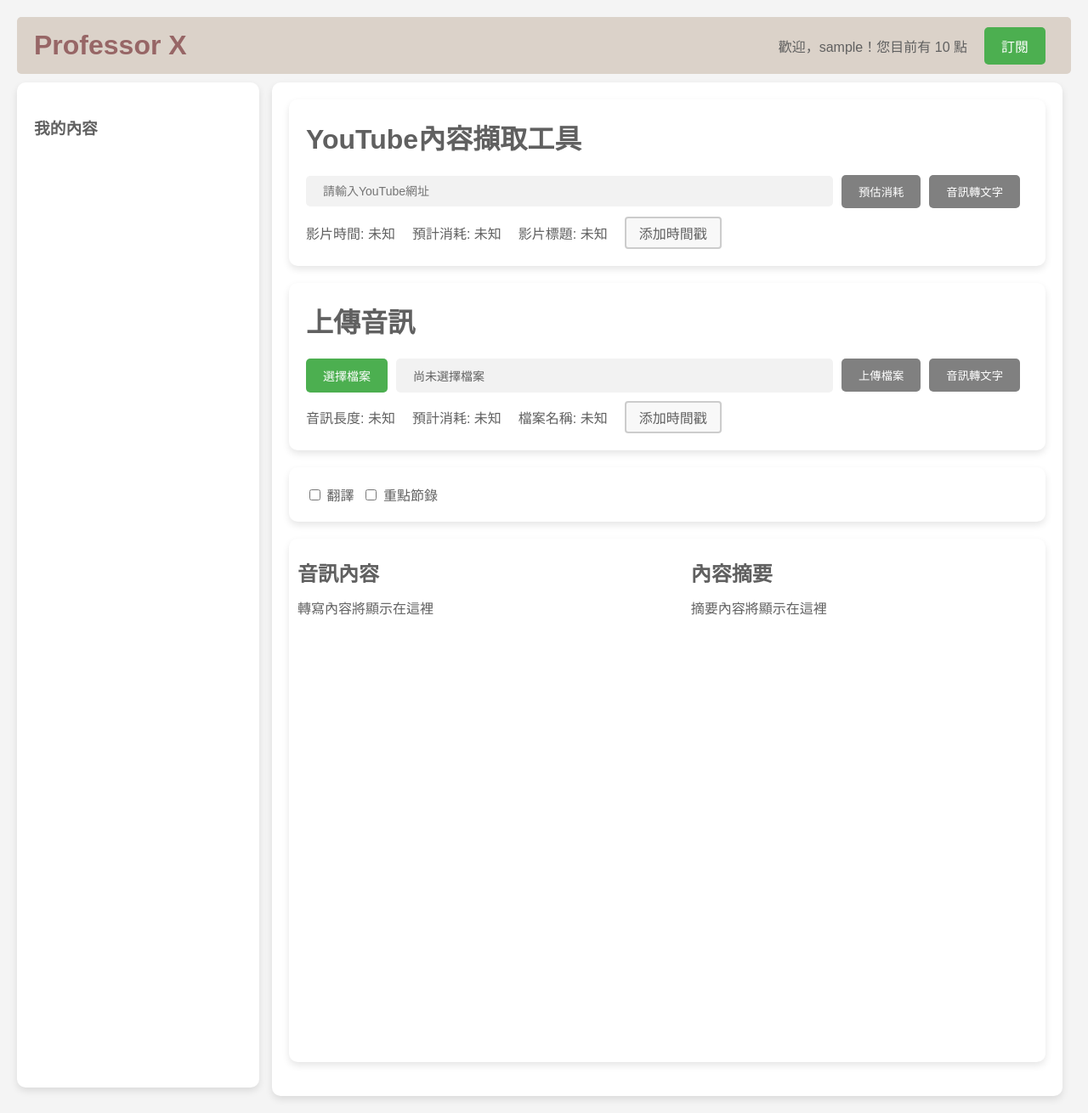
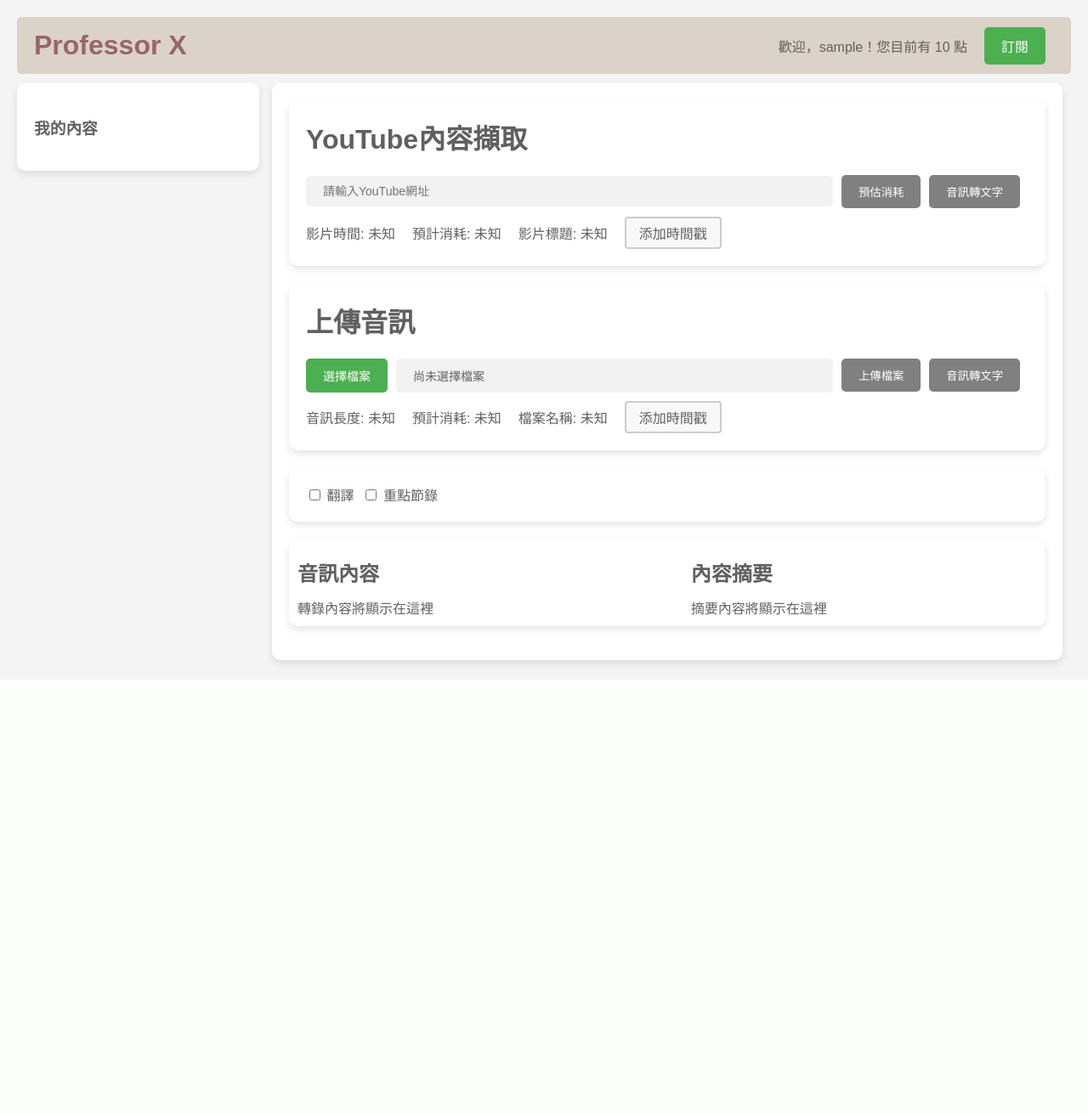
Before and after one commit to wahao888/professor-x, a Flask app: template templates/index.html in a window 1280 px wide. Shown: the whole page at 85% size. After the commit the page ends 786 px from the top, so only its background shows below. Run offline with Flask 3, Linux system fonts and the light colour scheme; the template is opened without the code that fills it: most values are stand-ins (such as "Sample title", 1, 10 or a date in 2020).

Commit message:
update css

```diff
--- a/templates/index.html
+++ b/templates/index.html
@@ -6,6 +6,7 @@
     <title>Professor X</title>
 
     <style>
+
       .flash-container {
         position: fixed;
         left: 50%;  /* 設定左側距離視窗左側 50% */
@@ -67,9 +68,8 @@
         }
         .main-container {
             display: flex;
+            align-items: flex-start;
             justify-content: space-between;
-            min-height: 100vh;
-
         }
         .list-container, .transcription-container {
           margin-top: 10px;
@@ -105,11 +105,11 @@
             display: flex;
             justify-content: space-between;
             min-width: 200px; /* 設定最小寬度 */
-            min-height: 77vh;
             background-color: #ffffff; /* 純白背景 */
             box-shadow: 0 4px 8px rgba(0, 0, 0, 0.1); /* 添加陰影 */
             border-radius: 10px; /* 圓角 */
             margin-bottom: 20px;
+
         }
         .content-container > div {
             width: 48%;
@@ -125,7 +125,6 @@
             flex-direction: column; /* 使子元素垂直排列 */
             align-items: flex-start; /* 確保子元素在橫向上靠左對齊 */
             padding: 20px;
-            min-height: 95vh; /* 視口高度（viewport height）的百分比 */
             background-color: #ffffff; /* 純白背景 */
             box-shadow: 0 4px 8px rgba(0, 0, 0, 0.1); /* 添加陰影 */
             border-radius: 10px; /* 圓角 */
@@ -367,7 +366,7 @@
       <div id="transcriptionContent" class="transcription-container">
         <div>
           <div class="input-container">
-            <h1>YouTube內容擷取工具</h1>
+            <h1>YouTube內容擷取</h1>
             <div class="url-input-container">
               <input type="text" id="youtubeUrl" placeholder="請輸入YouTube網址" />
               <button id="estimateButton" onclick="fetchVideoInfo()" class="button-grey" disabled=true >預估消耗</button>
@@ -419,7 +418,7 @@
         <div class="content-container">
           <div id="transcription-section" style="margin-right: 2%">
             <h2>音訊內容</h2>
-            <div id="transcription" style="white-space:pre-wrap;">轉寫內容將顯示在這裡</div>
+            <div id="transcription" style="white-space:pre-wrap;">轉錄內容將顯示在這裡</div>
           </div>
           <div id="summary-section" style="margin-left: 2%">
             <h2>內容摘要</h2>
```
